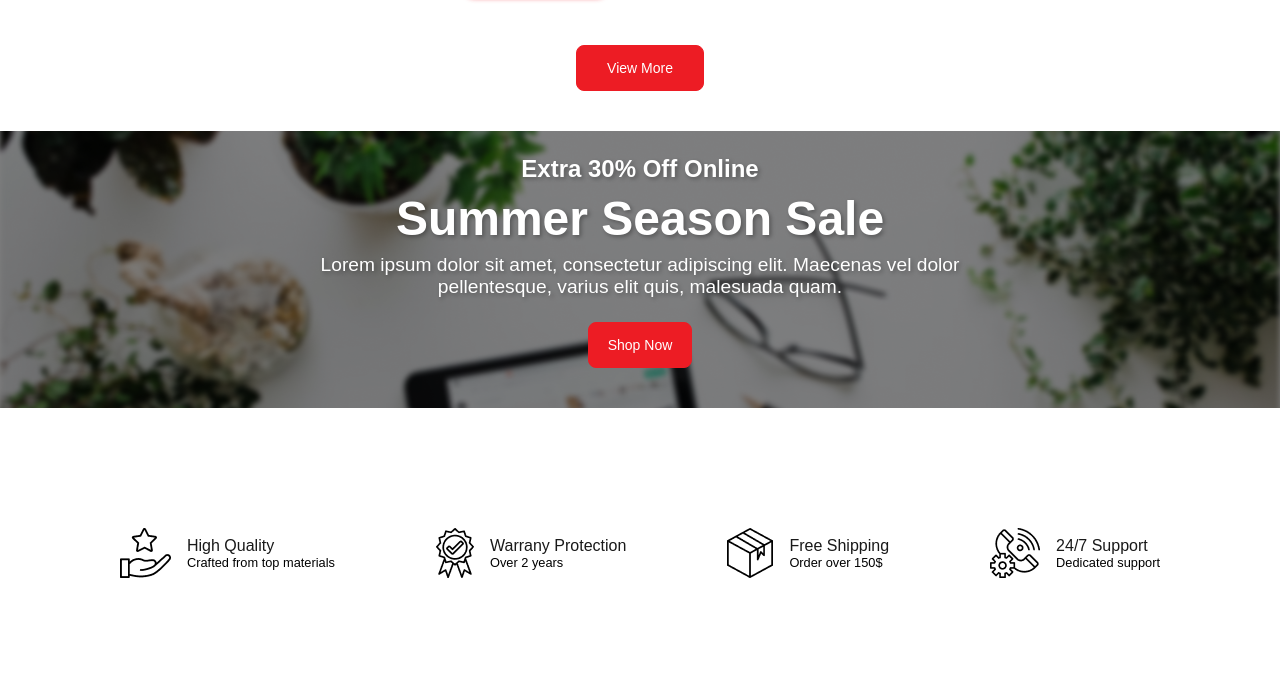
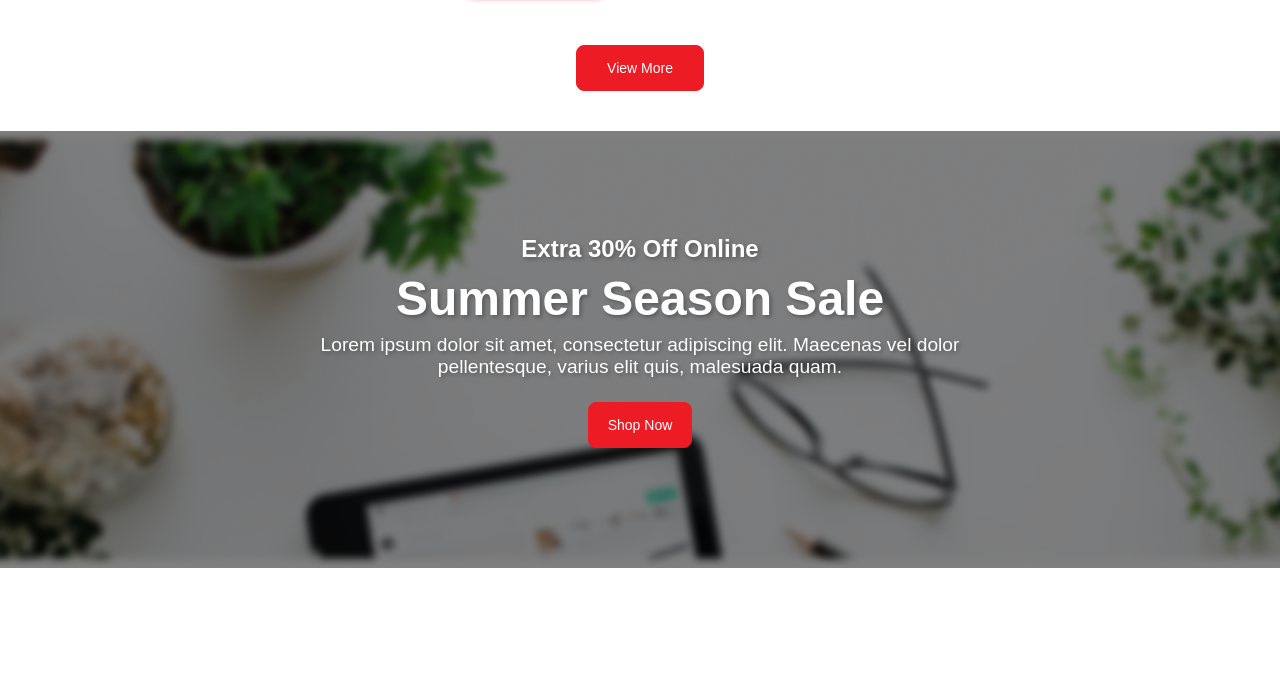
Before and after one commit to AndrelGanShiTV/SQR-Academy, a plain HTML site: page index.html in a window 1280 px wide. Shown: the part 1186-1871 px from the top of the page. Drawn offline with Linux system fonts and the light colour scheme; no server answers; a web font is replaced by a local one.

Commit message:
Fixed CSS Season-Banner

```diff
--- a/styles/components/season-banner.css
+++ b/styles/components/season-banner.css
@@ -1,6 +1,6 @@
 .banner-season {
   position: relative;
-  max-height: 100vh; /* Ocupa toda la pantalla */
+  max-height: 100vh;
   background: url("../../assets/images/banner_season.png") no-repeat center
     center/cover;
   display: flex;
@@ -8,6 +8,7 @@
   justify-content: center;
   color: white;
   text-align: center;
+  padding: 10rem;
 }
 
 .banner-season .overlay {
@@ -16,7 +17,7 @@
   left: 0;
   width: 100%;
   height: 100%;
-  background-color: rgba(0, 0, 0, 0.5); /* Ajusta la opacidad (0.5 es 50%) */
+  background-color: rgba(0, 0, 0, 0.5);
   z-index: 1;
 }
 
```
